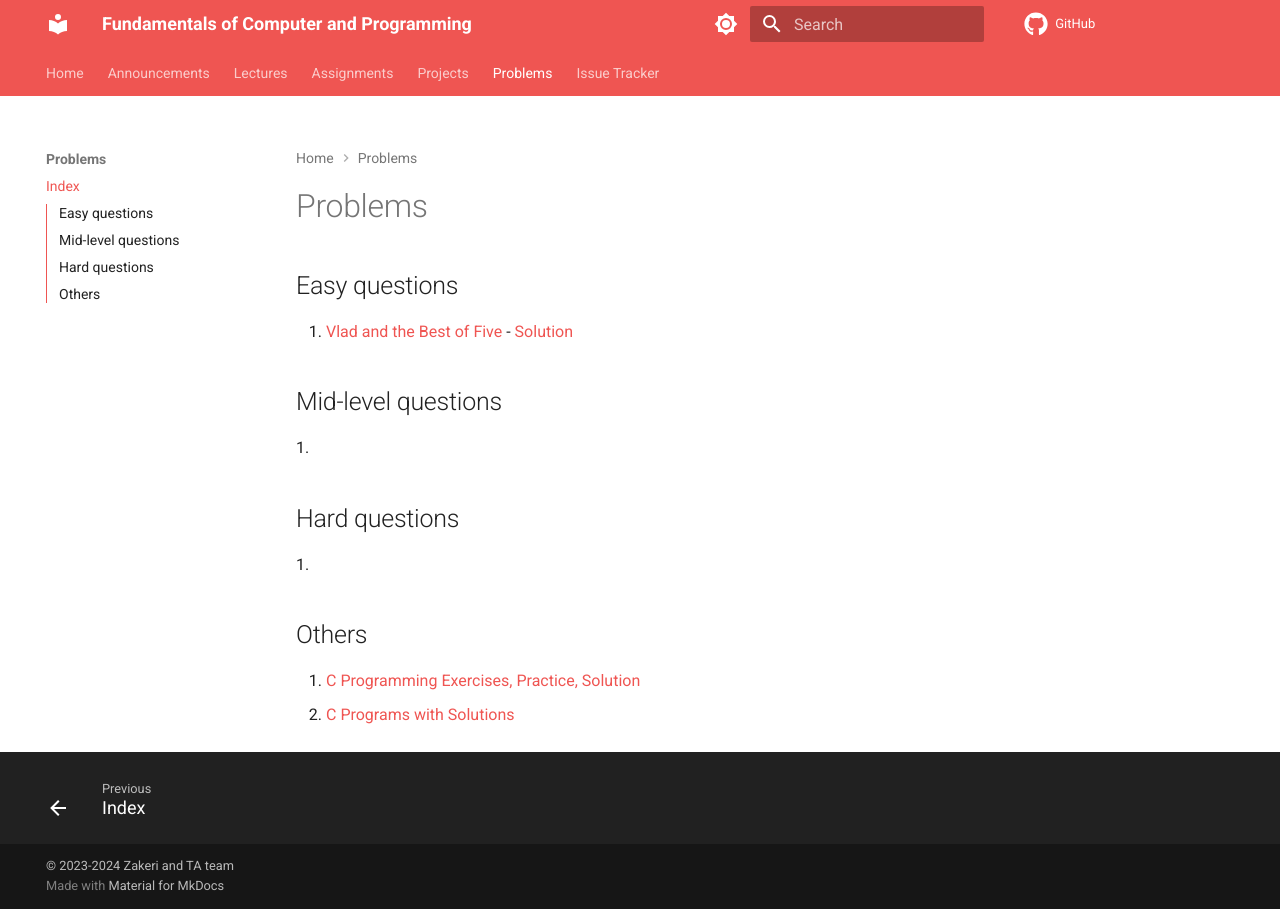
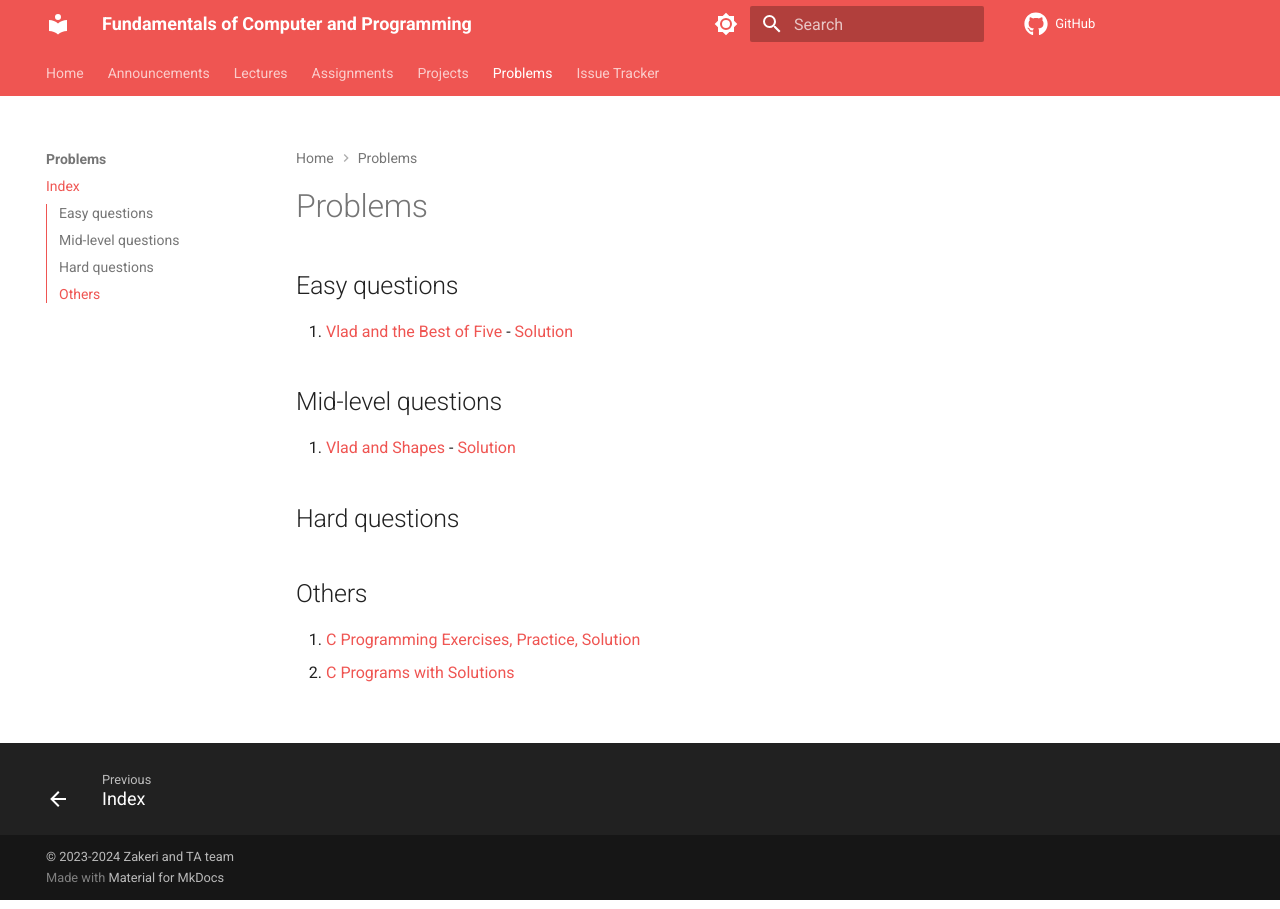
Before and after one commit to m-zakeri/CP, an MkDocs documentation site: the page built from docs/problems/index.md, in a window 1280 px wide. Built offline with MkDocs 1.6.1 and Material for MkDocs 9.7.7, drawn with Linux system fonts in a browser that asks for light colours; comment, search, counter and statistics services are not loaded.

Commit message:
Add question m_1

```diff
--- a/docs/problems/index.md
+++ b/docs/problems/index.md
@@ -4,10 +4,9 @@
 1. [Vlad and the Best of Five](https://codeforces.com/contest/1926/problem/A) - [Solution](/solutions/e_1.c)
 
 ## Mid-level questions
-1.
+1. [Vlad and Shapes](https://codeforces.com/contest/1926/problem/B) - [Solution](/solutions/m_1.c)
 
 ## Hard questions
-1.
 
 ## Others
 1. [C Programming Exercises, Practice, Solution](https://www.w3resource.com/c-programming-exercises/)
```
Also changed, not shown: 1 other file.
